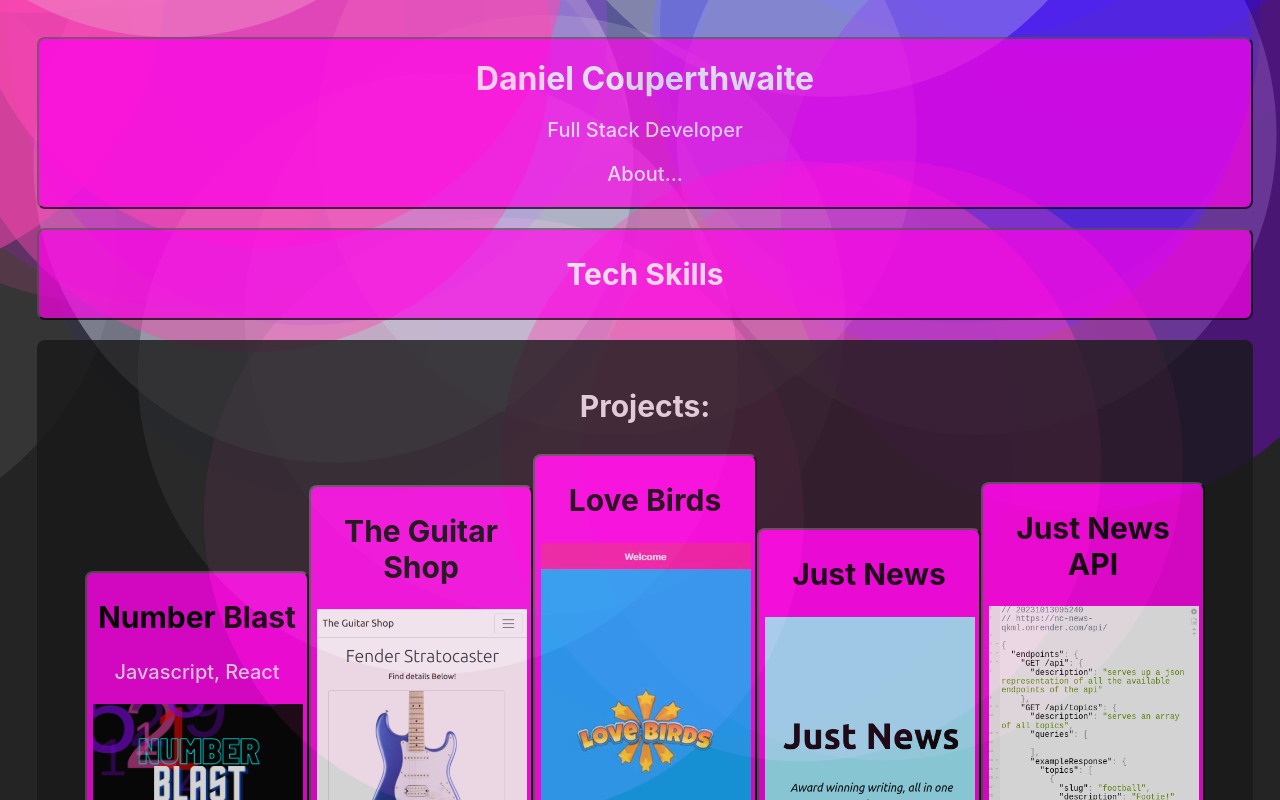
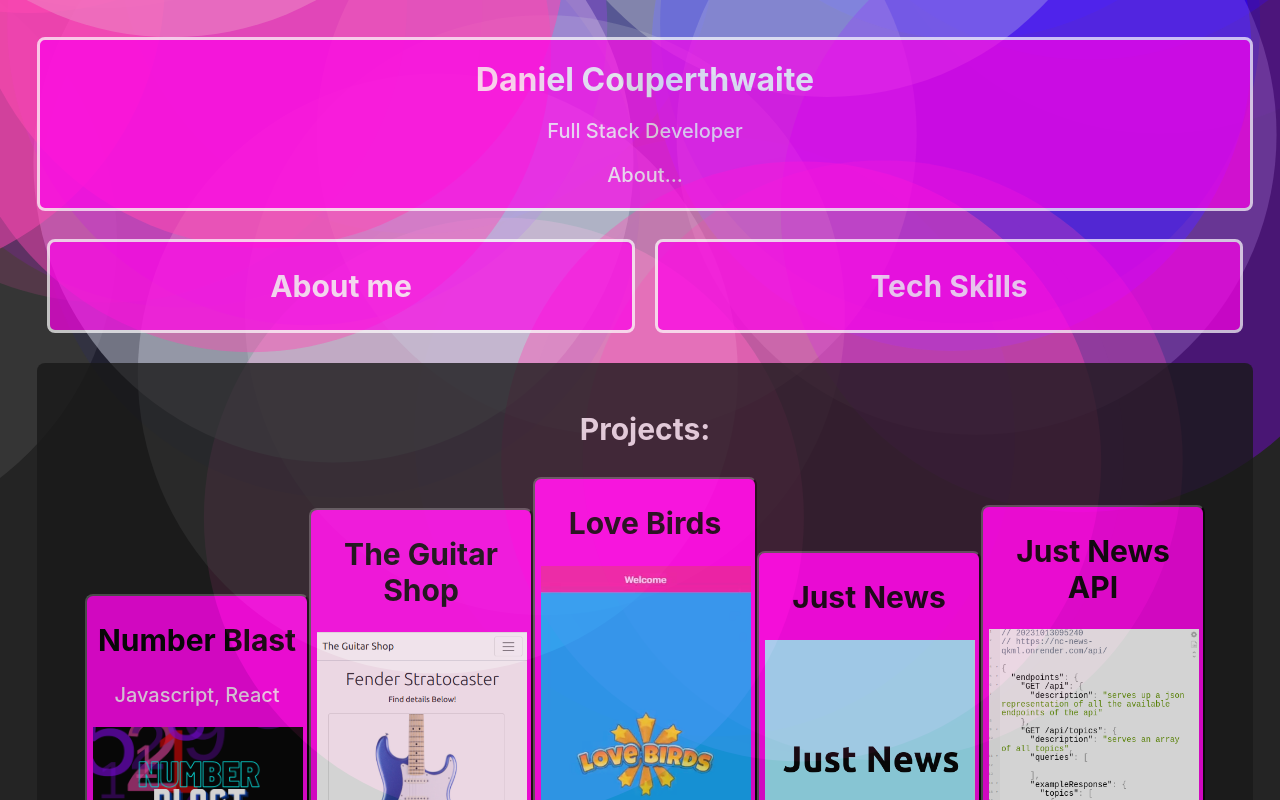
Before and after one commit to DanielCouperthwaite/urban-health, a React (Vite) app: page /home in a window 1280 px wide. Shown: the top 800 px of the page. Built offline with nearby package versions, Linux system fonts and the light colour scheme.

Commit message:
added flex box around home screen options

```diff
--- a/src/Home/Home.css
+++ b/src/Home/Home.css
@@ -18,9 +18,20 @@ p {
     color: rgb(255, 255, 255);
     opacity: 0.7;
     size: 1em;
-    width: 100;
     margin: 5px;
     width: 100%;
+    border: solid white;
+}
+
+.option-holder {
+    display: flex;
+    width: 100%;
+}
+
+.options {
+    flex: 1;
+    width: 100%;
+    margin: 10px;
 }
 
 .projects-home1 {
--- a/src/Home/Home.jsx
+++ b/src/Home/Home.jsx
@@ -3,6 +3,8 @@ import { Link } from 'react-router-dom'
 import './Home.css'
 import ParticleEffectHome from './ParticleEffectHome'
 import { Box, Fade, Grow, Slide } from '@mui/material'
+
+import face from "../assets/face.png"
 
 export default function Home ({projects}) {
 
@@ -33,28 +35,48 @@ export default function Home ({projects}) {
                         <Grow in={aboutLoad}>
 
                             <div>
-                                <Link to="/about">
                                 <button className='home-button'>
                                         <h1>Daniel Couperthwaite</h1>
                                         <p>Full Stack Developer</p>
                                         <p>About...</p>
                                     </button>
-                                </Link>
                             </div>
                         </Grow>
                     </Box>
 
-                    <Box>
+
+
+                    <div className='option-holder'>
+                        <Box className="options">
+
                                 <Grow in={techLoad}>
-                            <div>
+
+                                        <Link to="/about">
+                                            <button className='home-button'>
+                                                <h2>About me</h2>
+                                            </button>
+                                        </Link>
+
+                                </Grow>
+
+                        </Box>
+
+                        <Box className="options">
+
+                                <Grow in={techLoad}>
+
                                         <Link to="/tech">
                                             <button className='home-button'>
                                                 <h2>Tech Skills</h2>
                                             </button>
                                         </Link>
+
+                                </Grow>
+
+
+                        </Box>
                     </div>
-                        </Grow>
-                    </Box>
+
 
                     <Box>
                         <Grow in={projectLoad}>
```
Also changed, not shown: src/assets/face.png (added). Lines whose indentation alone changed are shown as unchanged.
